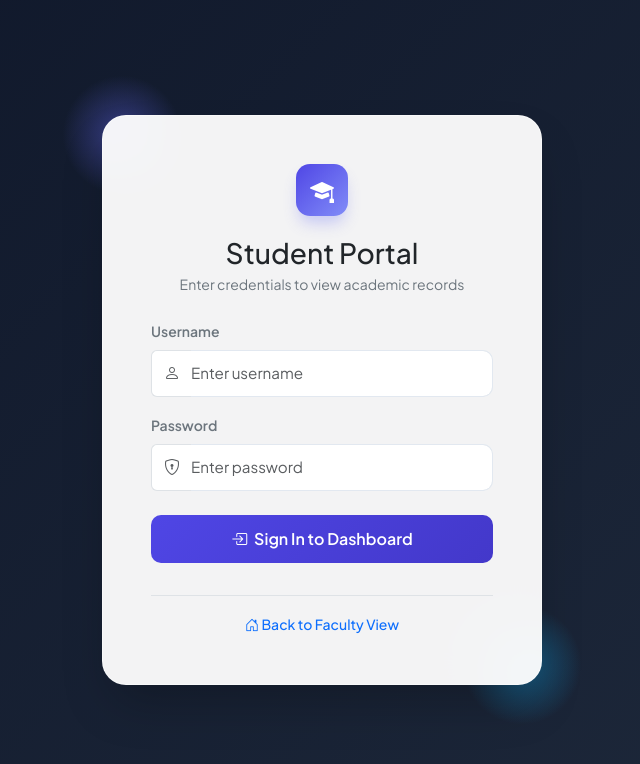
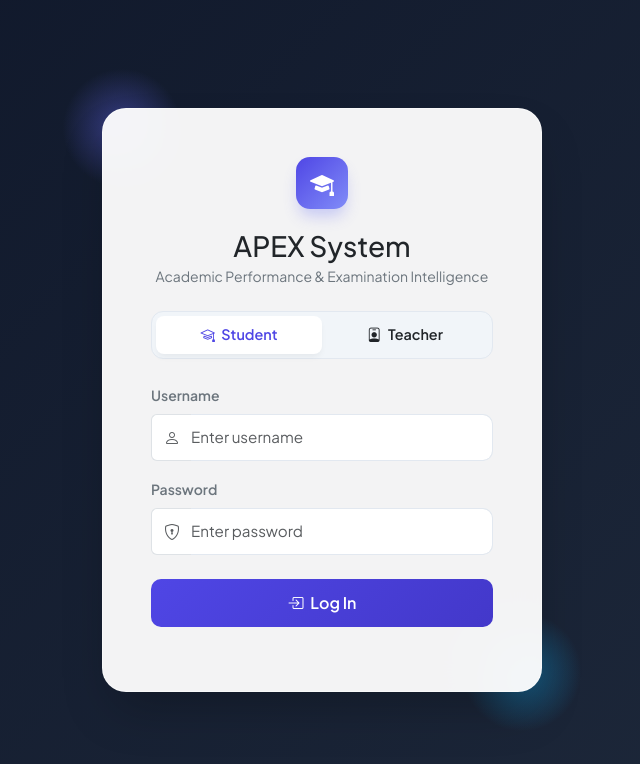
Before and after one commit to szeeshanZ123/academic-performance-examination-intelligence-system, a Flask app: page /login in a window 1280 px wide. Shown: the top 764 px of the page, without its empty margins (318-958 px from the left). Run offline with Flask 3, Linux system fonts and the light colour scheme.

Commit message:
Implement unified login page with role switcher and secure all dashboard routes

```diff
--- a/app.py
+++ b/app.py
@@ -38,6 +38,8 @@ def home():
     """
     Existing Teacher Dashboard.
     """
+    if not session.get("teacher_logged_in"):
+        return redirect(url_for("login"))
 
     semester = request.args.get("semester", "").strip()
     risk_filter = request.args.get("risk", "").strip()
@@ -196,102 +198,61 @@ def home():
     )
 @app.route("/student-login", methods=["GET", "POST"])
 def student_login():
-
-    if request.method == "POST":
-
-        username = request.form.get("username", "").strip()
-        password = request.form.get("password", "").strip()
-
-        # Load student dataset
-        _, students, _, _, _ = load_data()
-
-        # Check username and password
-        student = students[
-            (students["Username"].astype(str) == username) &
-            (students["Password"].astype(str) == password)
-        ]
-
-        if student.empty:
-            flash("Invalid username or password.", "danger")
-            return redirect(url_for("student_login"))
-
-        # Get student information
-        student_info = student.iloc[0]
-
-        # Store student identity in session
-        session["student_logged_in"] = True
-        session["student_roll"] = str(student_info["Roll"])
-        session["student_name"] = str(student_info["Name"])
-
-        return redirect(url_for("student_dashboard"))
-
-    return render_template("student_login.html")
+    return redirect(url_for("login"))
 
 # =========================================================
-# STUDENT LOGIN
+# AUTHENTICATION (TEACHER & STUDENT)
 # =========================================================
 
 @app.route("/login", methods=["GET", "POST"])
 def login():
+    if session.get("teacher_logged_in"):
+        return redirect(url_for("home"))
+    if session.get("student_logged_in"):
+        return redirect(url_for("student_dashboard"))
 
     if request.method == "POST":
+        role = request.form.get("role", "student").strip()
+        username = request.form.get("username", "").strip()
+        password = request.form.get("password", "").strip()
 
-        username = request.form.get(
-            "username",
-            ""
-        ).strip()
+        teacher_df, students_df, _, _, _ = load_data()
 
-        password = request.form.get(
-            "password",
-            ""
-        ).strip()
+        if role == "teacher":
+            match = teacher_df[
+                (teacher_df["Username"].astype(str) == username) &
+                (teacher_df["Password"].astype(str) == password)
+            ]
+            if match.empty:
+                flash("Invalid teacher credentials.", "danger")
+                return redirect(url_for("login"))
 
-        # Load student data
-        _, students, _, _, _ = load_data()
+            teacher_info = match.iloc[0]
+            session["teacher_logged_in"] = True
+            session["teacher_id"] = str(teacher_info["Teacher_ID"])
+            session["teacher_name"] = str(teacher_info["Teacher_Name"])
 
-        # Find matching student
-        student = students[
-            (students["Username"].astype(str) == username)
-            &
-            (students["Password"].astype(str) == password)
-        ]
+            flash(f"Welcome, {teacher_info['Teacher_Name']}!", "success")
+            return redirect(url_for("home"))
 
-        if student.empty:
+        else:  # role == "student"
+            match = students_df[
+                (students_df["Username"].astype(str) == username) &
+                (students_df["Password"].astype(str) == password)
+            ]
+            if match.empty:
+                flash("Invalid student credentials.", "danger")
+                return redirect(url_for("login"))
 
-            flash(
-                "Invalid username or password.",
-                "danger"
-            )
+            student_info = match.iloc[0]
+            session["student_logged_in"] = True
+            session["student_roll"] = str(student_info["Roll"])
+            session["student_name"] = str(student_info["Name"])
 
-            return redirect(
-                url_for("login")
-            )
-
-        # Student found
-        student_info = student.iloc[0]
-
-        # Store identity in session
-        session["student_logged_in"] = True
-
-        session["student_roll"] = str(
-            student_info["Roll"]
-        )
-
-        session["student_name"] = str(
-            student_info["Name"]
-        )
-
-        flash(
-            f"Welcome, {student_info['Name']}!",
-            "success"
-        )
-
-        return redirect(
-            url_for("student_dashboard")
-        )
+            flash(f"Welcome, {student_info['Name']}!", "success")
+            return redirect(url_for("student_dashboard"))
 
     return render_template("login.html")
-
 
 # =========================================================
 # STUDENT DASHBOARD
@@ -299,78 +260,45 @@ def login():
 
 @app.route("/student-dashboard")
 def student_dashboard():
+    if not session.get("student_logged_in"):
+        flash("Please login first.", "warning")
+        return redirect(url_for("login"))
 
-    # Check login
-    if not session.get("student_logged_in"):
-
-        flash(
-            "Please login first.",
-            "warning"
-        )
-
-        return redirect(
-            url_for("login")
-        )
-
-    # Get logged-in student's Roll_No
     roll = session.get("student_roll")
-
-    # Get complete student information
     detail = get_student_detail(roll)
 
     if not detail:
-
         session.clear()
-
-        flash(
-            "Student record not found.",
-            "danger"
-        )
-
-        return redirect(
-            url_for("login")
-        )
+        flash("Student record not found.", "danger")
+        return redirect(url_for("login"))
 
     return render_template(
         "student_dashboard.html",
-
         student=detail["student"],
-
         subjects_list=detail["subjects_list"],
-
         strongest_subject=detail["strongest_subject"],
-
         weakest_subject=detail["weakest_subject"],
-
         average_marks=detail["average_marks"],
-
         overall_performance=detail["overall_performance"],
-
         attendance_status=detail["attendance_status"],
-
         academic_risk=detail["academic_risk"],
-
         recommendations=detail["recommendations"]
     )
 
+# =========================================================
+# LOGOUT
+# =========================================================
 
-# =========================================================
-# STUDENT LOGOUT
-# =========================================================
+@app.route("/logout")
+def logout():
+    session.clear()
+    flash("You have been logged out successfully.", "info")
+    return redirect(url_for("login"))
 
 @app.route("/student-logout")
 def student_logout():
+    return redirect(url_for("logout"))
 
-    session.clear()
-
-    flash(
-        "You have been logged out successfully.",
-        "info"
-    )
-
-    return redirect(
-        url_for("login")
-    )
 
 
 # =========================================================
@@ -379,6 +307,9 @@ def student_logout():
 
 @app.route("/student/<roll>")
 def student_profile(roll):
+    if not session.get("teacher_logged_in"):
+        flash("Please log in as a teacher first.", "warning")
+        return redirect(url_for("login"))
 
     detail = get_student_detail(roll)
 
@@ -440,6 +371,9 @@ def student_api(roll):
 
 @app.route("/search")
 def search():
+    if not session.get("teacher_logged_in"):
+        flash("Please log in as a teacher first.", "warning")
+        return redirect(url_for("login"))
 
     query = request.args.get(
         "query",
@@ -518,6 +452,9 @@ def search():
 
 @app.route("/export")
 def export_csv():
+    if not session.get("teacher_logged_in"):
+        flash("Please log in as a teacher first.", "warning")
+        return redirect(url_for("login"))
 
     semester = request.args.get(
         "semester",
--- a/templates/login.html
+++ b/templates/login.html
@@ -3,7 +3,7 @@
   <head>
     <meta charset="UTF-8" />
     <meta name="viewport" content="width=device-width, initial-scale=1.0" />
-    <title>Student Login | APEX</title>
+    <title>Login | APEX Academic Intelligence</title>
     <link
       href="https://cdn.jsdelivr.net/npm/bootstrap@5.3.2/dist/css/bootstrap.min.css"
       rel="stylesheet"
@@ -87,6 +87,42 @@
         box-shadow: 0 10px 15px -3px rgba(99, 102, 241, 0.3);
       }
 
+      /* Segmented Control / Tab Switch */
+      .role-selector {
+        background: #f1f5f9;
+        padding: 4px;
+        border-radius: 12px;
+        display: flex;
+        margin-bottom: 1.5rem;
+        border: 1px solid var(--border-color);
+      }
+
+      .role-option {
+        flex: 1;
+        text-align: center;
+      }
+
+      .role-option input[type="radio"] {
+        display: none;
+      }
+
+      .role-label {
+        display: block;
+        padding: 8px 12px;
+        border-radius: 8px;
+        cursor: pointer;
+        font-size: 0.9rem;
+        font-weight: 600;
+        color: var(--text-muted);
+        transition: all 0.2s;
+      }
+
+      .role-option input[type="radio"]:checked + .role-label {
+        background: white;
+        color: var(--primary);
+        box-shadow: 0 4px 6px -1px rgba(0, 0, 0, 0.05);
+      }
+
       .form-control-custom {
         border-radius: 10px;
         border: 1px solid var(--border-color);
@@ -125,15 +161,15 @@
             <div class="logo-icon">
               <i class="bi bi-mortarboard-fill"></i>
             </div>
-            <h3 class="fw-extrabold text-dark mb-1">Student Portal</h3>
-            <p class="text-secondary small mb-4">Enter credentials to view academic records</p>
+            <h3 class="fw-extrabold text-dark mb-1">APEX System</h3>
+            <p class="text-secondary small mb-4">Academic Performance & Examination Intelligence</p>
           </div>
 
           <!-- Flash Messages -->
           {% with messages = get_flashed_messages(with_categories=true) %}
             {% if messages %}
               {% for category, message in messages %}
-                <div class="alert alert-{{ category if category != 'error' else 'danger' }} alert-dismissible fade show rounded-3 p-2.5 small" role="alert">
+                <div class="alert alert-{{ category if category != 'error' else 'danger' }} alert-dismissible fade show rounded-3 p-2.5 small mb-3" role="alert">
                   <i class="bi bi-info-circle-fill me-1"></i> {{ message }}
                   <button type="button" class="btn-close p-2.5" data-bs-dismiss="alert" aria-label="Close"></button>
                 </div>
@@ -143,6 +179,22 @@
 
           <!-- Form -->
           <form method="POST">
+            <!-- Role Toggle Selector -->
+            <div class="role-selector">
+              <div class="role-option">
+                <input type="radio" name="role" id="role-student" value="student" checked />
+                <label for="role-student" class="role-label">
+                  <i class="bi bi-mortarboard me-1"></i> Student
+                </label>
+              </div>
+              <div class="role-option">
+                <input type="radio" name="role" id="role-teacher" value="teacher" />
+                <label for="role-teacher" class="role-label">
+                  <i class="bi bi-person-badge me-1"></i> Teacher
+                </label>
+              </div>
+            </div>
+
             <div class="mb-3">
               <label for="username" class="form-label fw-semibold text-secondary small">Username</label>
               <div class="input-group">
@@ -174,13 +226,10 @@
             </div>
 
             <button type="submit" class="btn btn-primary-custom w-100 mb-3">
-              <i class="bi bi-box-arrow-in-right me-1"></i> Sign In to Dashboard
+              <i class="bi bi-box-arrow-in-right me-1"></i> Log In
             </button>
           </form>
 
-          <div class="text-center mt-3 border-top pt-3">
-            <a href="/" class="text-primary fw-medium small text-decoration-none"><i class="bi bi-house-door"></i> Back to Faculty View</a>
-          </div>
         </div>
       </div>
     </div>
```
Also changed, not shown: templates/student_login.html (+57 -8 lines).
